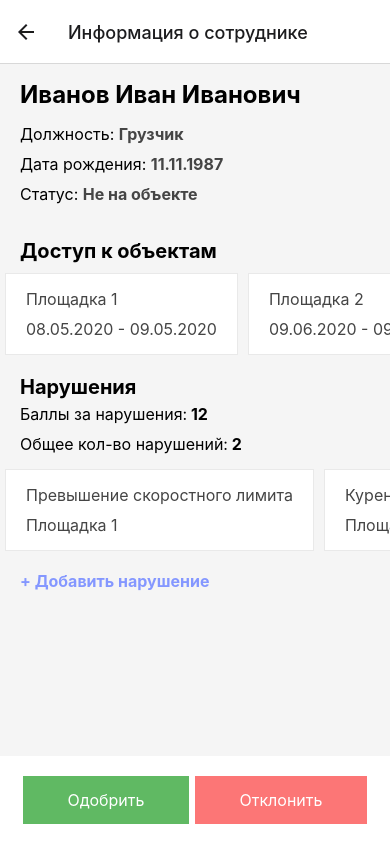
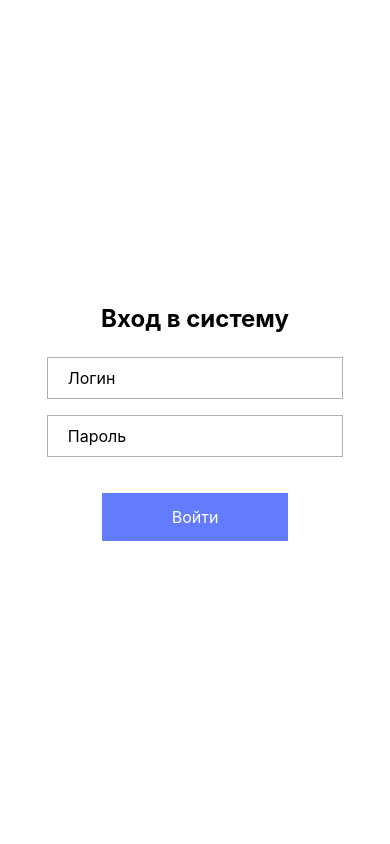
Before and after one commit to MakzaR/acs_mobile, a React Native app: screen /Worker in a window 390 px wide. Built offline with nearby package versions, Linux system fonts and the light colour scheme.

Commit message:
Добавил авторизацию

```diff
--- a/App.js
+++ b/App.js
@@ -1,16 +1,17 @@
-import { StyleSheet, Text, View } from 'react-native';
+import {StyleSheet, Text, View} from 'react-native';
 import {NavigationContainer} from "@react-navigation/native";
 
 import HomeStack from "./routes/Stack";
+import {AuthContextProvider} from "./contexts/AuthContext";
 
 export default function App() {
-  return (
-      <NavigationContainer>
-        <HomeStack/>
-      </NavigationContainer>
-  );
+    return (
+        <AuthContextProvider>
+            <NavigationContainer>
+                <HomeStack/>
+            </NavigationContainer>
+        </AuthContextProvider>
+    );
 }
 
-const styles = StyleSheet.create({
-
-});
+const styles = StyleSheet.create({});
--- /dev/null
+++ b/contexts/AuthContext.js
@@ -0,0 +1,68 @@
+import React, {useContext, useEffect, useState} from 'react'
+import * as SecureStore from 'expo-secure-store';
+
+const API_URL = 'http://45.144.64.103:81';
+
+const AuthContext = React.createContext();
+
+export function useAuth() {
+    return useContext(AuthContext);
+}
+
+function Auth() {
+    const [userToken, setUserToken] = useState(null);
+    // const [loading, setLoading] = useState(true);
+
+    const login = async (username, password) => {
+        const data = {username, password}
+
+        const postConfig = {
+            method: 'POST',
+            headers: {
+                'Content-Type': 'application/json'
+            },
+            body: JSON.stringify(data)
+        };
+
+        const response = await fetch(API_URL + '/api/auth/', postConfig);
+        const userToken = await response.text();
+
+        setUserToken(userToken);
+        await SecureStore.setItemAsync('userToken', userToken);
+    }
+
+    // useEffect(() => {
+    //     const currentUserToken = SecureStore.getItemAsync('userToken');
+    //     if (currentUserToken) {
+    //         setUserToken(currentUserToken);
+    //     }
+    //     setLoading(false);
+    // }, [])
+
+    const logout = async () => {
+        await SecureStore.deleteItemAsync('userToken');
+        setUserToken(null);
+    }
+
+    // const value = {
+    //     userToken,
+    //     login,
+    //     // logout
+    // }
+    //
+    // return (
+    //     <AuthContext.Provider value={value}>
+    //         {!loading && props.children}
+    //     </AuthContext.Provider>
+    // )
+
+    return {userToken, login, logout}
+}
+
+export const AuthContextProvider = (props) => {
+    const auth = Auth();
+    return (
+        <AuthContext.Provider value={auth}>
+            {props.children}
+        </AuthContext.Provider>);
+};
--- a/routes/Stack.js
+++ b/routes/Stack.js
@@ -1,15 +1,20 @@
 import React from 'react';
 import {createStackNavigator} from "@react-navigation/stack";
+import {useAuth} from "../contexts/AuthContext";
 
 import Login from "../screens/Login";
 import QR from "../screens/QR";
 import Worker from "../screens/Worker";
 
+
 const Stack = createStackNavigator();
 
 export default function HomeStack({navigation}) {
+    const {userToken} = useAuth();
+
     return (
         <Stack.Navigator>
+            {userToken == null ? (
                 <Stack.Screen
                     name={'Login'}
                     component={Login}
@@ -17,14 +22,15 @@ export default function HomeStack({navigation}) {
                         headerShown: false
                     }}
                 />
-            <Stack.Screen
-                name={'QR'}
-                component={QR}
-                options={{
-                    headerShown: false,
-                    unmountOnBlur: true
-                }}
-            />
+            ) : (
+                    // <Stack.Screen
+                    //     name={'QR'}
+                    //     component={QR}
+                    //     options={{
+                    //         headerShown: false,
+                    //         unmountOnBlur: true
+                    //     }}
+                    // />
                     <Stack.Screen
                         name={'Worker'}
                         component={Worker}
@@ -32,6 +38,7 @@ export default function HomeStack({navigation}) {
                             title: 'Информация о сотруднике',
                         }}
                     />
+            )}
         </Stack.Navigator>
     );
 };
--- a/screens/Login.js
+++ b/screens/Login.js
@@ -1,21 +1,20 @@
-import React from 'react';
+import React, {useState} from 'react';
 import {TextInput, View, StyleSheet, Text, Pressable, TouchableWithoutFeedback, Keyboard} from 'react-native';
-import {Formik} from 'formik';
+import {useAuth} from "../contexts/AuthContext";
 
 export default function Login({navigation}) {
+    const {login} = useAuth();
+
+    const [username, setUsername] = useState('');
+    const [password, setPassword] = useState('');
+
+    async function handleLogin() {
+        await login(username, password);
+    }
+
     return (
         <TouchableWithoutFeedback onPress={Keyboard.dismiss}>
             <View style={styles.content}>
-                <Formik
-                    initialValues={{
-                        login: '',
-                        password: ''
-                    }}
-                    onSubmit={(values, actions) => {
-                        actions.resetForm();
-                    }}
-                >
-                    {({handleChange, handleBlur, handleSubmit, values}) => (
                 <View style={styles.formContent}>
                     <Text style={styles.formText}>
                         Вход в систему
@@ -23,23 +22,20 @@ export default function Login({navigation}) {
                     <TextInput
                         style={styles.input}
                         placeholder='Логин'
-                                onChangeText={handleChange('login')}
-                                value={values.login}
+                        onChangeText={setUsername}
+                        value={username}
                     />
                     <TextInput
                         style={styles.input}
                         placeholder='Пароль'
-                                onChangeText={handleChange('password')}
-                                value={values.password}
+                        onChangeText={setPassword}
+                        value={password}
                         secureTextEntry
                     />
-
-                            <Pressable style={styles.button} onPress={() => navigation.navigate('QR')}>
+                    <Pressable style={styles.button} onPress={handleLogin}>
                         <Text style={styles.buttonText}>Войти</Text>
                     </Pressable>
                 </View>
-                    )}
-                </Formik>
             </View>
         </TouchableWithoutFeedback>
     )
--- a/screens/QR.js
+++ b/screens/QR.js
@@ -1,6 +1,6 @@
 import React, {useEffect, useState} from 'react';
 import {StyleSheet, View, Text, Button} from 'react-native';
-import { BarCodeScanner } from 'expo-barcode-scanner';
+import {BarCodeScanner} from 'expo-barcode-scanner';
 
 export default function QR({navigation}) {
     const [hasPermission, setHasPermission] = useState(null);
@@ -8,14 +8,14 @@ export default function QR({navigation}) {
 
     useEffect(() => {
         (async () => {
-            const { status } = await BarCodeScanner.requestPermissionsAsync();
+            const {status} = await BarCodeScanner.requestPermissionsAsync();
             setHasPermission(status === 'granted');
         })();
     }, []);
 
-    const handleBarCodeScanned = ({ type, data }) => {
+    const handleBarCodeScanned = ({data}) => {
         setScanned(true);
-        alert(`Bar code with type ${type} and data ${data} has been scanned!`);
+        alert(`ID рабочего ${data}`);
         navigation.push("Worker")
     };
 
@@ -32,7 +32,7 @@ export default function QR({navigation}) {
                 onBarCodeScanned={scanned ? undefined : handleBarCodeScanned}
                 style={StyleSheet.absoluteFillObject}
             />
-            {scanned && <Button title={'Tap to Scan Again'} onPress={() => setScanned(false)} />}
+            {scanned && <Button title={'Tap to Scan Again'} onPress={() => setScanned(false)}/>}
         </View>
     );
 }
--- a/screens/Worker.js
+++ b/screens/Worker.js
@@ -17,8 +17,10 @@ import Penalty from "../components/Penalty";
 import PenaltyForm from "../components/PenaltyForm";
 import EntryForm from "../components/EntryForm";
 import {StatusBar} from "expo-status-bar";
+import {useAuth} from "../contexts/AuthContext";
 
 export default function Worker({navigation}) {
+    const {userToken, logout} = useAuth();
 
     const [accesses, setAccesses] = useState([
         {objectOfWork: 'Площадка 1', timeFrom: '08.05.2020', timeTo: '09.05.2020', key: '1'},
@@ -39,6 +41,15 @@ export default function Worker({navigation}) {
     return (
         <SafeAreaView style={styles.container}>
             <ScrollView style={styles.scrollView}>
+
+                <Text>{userToken}</Text>
+
+                <Pressable
+                    style={styles.buttonDeny}
+                    onPress={logout}
+                >
+                    <Text style={styles.buttonText}>Выйти</Text>
+                </Pressable>
 
                 <View>
                     <Text style={styles.workerName}>Иванов Иван Иванович</Text>
```
Also changed, not shown: package.json (+4 -3 lines), 1 other file (tests, documents, lock files or other folders). Lines whose indentation alone changed are shown as unchanged.
